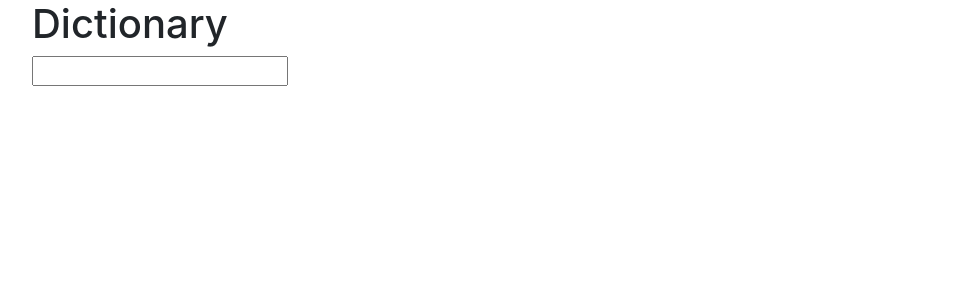
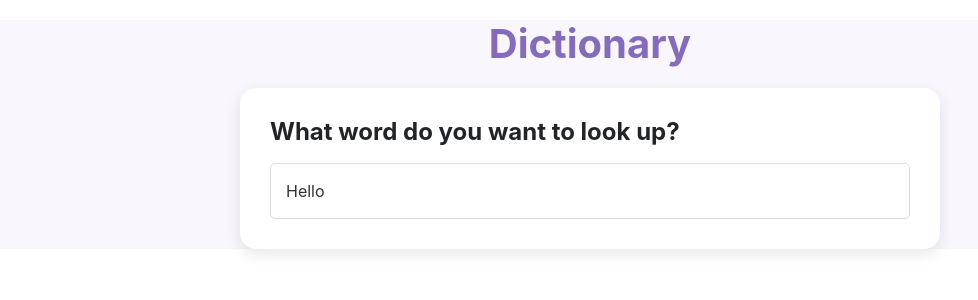
Before and after one commit to h4nie/dictionary-app, a React (Create React App) app: page / in a window 1280 px wide. Shown: the top 300 px of the page, without its empty margins (50-1028 px from the left). Built offline with nearby package versions, Linux system fonts and the light colour scheme; no server answers.

Commit message:
added styling

```diff
--- a/src/App.css
+++ b/src/App.css
@@ -0,0 +1,9 @@
+.App {
+  background: #f9f7fd;
+}
+.App h1 {
+  text-align: center;
+  margin: 20px;
+  font-weight: 700;
+  color: rgb(132, 107, 190);
+}
--- a/src/App.js
+++ b/src/App.js
@@ -8,7 +8,7 @@ function App() {
         <header className="App-header">
           <h1>Dictionary</h1>
         </header>
-        <Dictionary />
+        <Dictionary defaultWord="Hello" />
       </div>
     </div>
   );
--- /dev/null
+++ b/src/Definitions.css
@@ -0,0 +1,11 @@
+.Definitions .definition {
+  font-size: 16px;
+  font-weight: 600;
+  margin-top: 28px;
+  margin-bottom: 6px;
+}
+.Definitions .example {
+  font-size: 14px;
+  opacity: 50%;
+  font-weight: 650;
+}
--- a/src/Definitions.js
+++ b/src/Definitions.js
@@ -1,15 +1,15 @@
 import React from "react";
+import "./Definitions.css";
 
 export default function Definitions(props) {
+  props.definitions;
   return (
     <div className="Definitions">
       {props.definitions.map(function (definition, index) {
         return (
           <div key={index}>
-            <strong>{index + 1}.</strong>
-            {definition.definition}
-            <br />
-            <br />
+            <div className="definition">{definition.definition}</div>
+            <em className="example">{definition.example}</em>
           </div>
         );
       })}
--- a/src/Dictionary.css
+++ b/src/Dictionary.css
@@ -1,2 +1,19 @@
-.Dictionary {
+.Dictionary section {
+  background: white;
+  border-radius: 16px;
+  box-shadow: 0px 5px 15px rgba(0, 0, 0, 10%);
+  padding: 30px;
+  margin: 20px auto;
+  max-width: 700px;
 }
+.Dictionary input {
+  width: 100%;
+  padding: 15px;
+  border: 1px solid #ddd;
+  color: #333;
+  border-radius: 5px;
+}
+.Dictionary h4 {
+  font-weight: 700;
+  margin-bottom: 16px;
+}
--- a/src/Dictionary.js
+++ b/src/Dictionary.js
@@ -3,26 +3,43 @@ import axios from "axios";
 import Results from "./Results";
 import "./Dictionary.css";
 
-export default function Dictionary() {
-  const [word, setWord] = useState("");
+export default function Dictionary(props) {
+  const [word, setWord] = useState(props.defaultWord);
   const [results, setResults] = useState(null);
+  const [loaded, setLoaded] = useState(false);
   function handleResponse(response) {
     setResults(response.data[0]);
   }
-  function search(event) {
-    event.preventDefault();
+  function search() {
     let apiUrl = `https://api.dictionaryapi.dev/api/v2/entries/en_US/${word}`;
     axios.get(apiUrl).then(handleResponse);
+  }
+  function handleSubmit(event) {
+    event.preventDefault();
+    search();
   }
   function handleWord(event) {
     setWord(event.target.value);
   }
+
+  if (loaded) {
     return (
       <div className="Dictionary">
-      <form onSubmit={search}>
-        <input type="search" onChange={handleWord} />
+        <section>
+          <h4>What word do you want to look up?</h4>
+          <form onSubmit={handleSubmit}>
+            <input
+              type="search"
+              onChange={handleWord}
+              defaultValue={props.defaultWord}
+            />
           </form>
+        </section>
         <Results results={results} />
       </div>
     );
+  } else {
+    search();
+    setLoaded(true);
   }
+}
--- /dev/null
+++ b/src/Phonetics.css
@@ -0,0 +1,21 @@
+.Phonetics div {
+  margin-top: 25px;
+}
+.Phonetics a {
+  border: 1px solid #ddd;
+  padding: 10px;
+  margin-right: 10px;
+  border-radius: 16px;
+  text-decoration: none;
+  color: #a98de8;
+  transition: all 200ms ease-in-out;
+}
+.Phonetics a:hover {
+  text-decoration: none;
+  background-color: #a98de8;
+  color: white;
+  border: 1px solid #a98de8;
+}
+.Phonetics strong {
+  opacity: 0.5;
+}
--- a/src/Phonetics.js
+++ b/src/Phonetics.js
@@ -1,13 +1,16 @@
 import React from "react";
+import "./Phonetics.css";
 
 export default function Phonetics(props) {
-  console.log(props.phonetics);
   return (
     <div className="Phonetics">
       {props.phonetics.map(function (phonetic, index) {
         return (
           <div key={index}>
-            <a href={phonetic.audio}>Listen</a> {phonetic.text}
+            <a href={phonetic.audio} target="_blank" rel="noreferrer">
+              Listen
+            </a>{" "}
+            <strong>{phonetic.text}</strong>
           </div>
         );
       })}
--- /dev/null
+++ b/src/Results.css
@@ -0,0 +1,12 @@
+.Results h2 {
+  font-size: 45px;
+  opacity: 90%;
+  text-transform: capitalize;
+}
+.Results h5 {
+  font-size: 28px;
+  text-transform: capitalize;
+  opacity: 70%;
+  margin: 10px;
+  font-weight: 700;
+}
--- a/src/Results.js
+++ b/src/Results.js
@@ -2,6 +2,7 @@ import React from "react";
 import Definitions from "./Definitions";
 import Synonyms from "./Synonyms";
 import Phonetics from "./Phonetics";
+import "./Results.css";
 
 export default function Results(props) {
   if (props.results === null) {
@@ -9,19 +10,22 @@ export default function Results(props) {
   } else {
     return (
       <div className="Results">
+        <section>
+          {" "}
           <h2>{props.results.word}</h2>
           <Phonetics phonetics={props.results.phonetics} />
-        <br />
+        </section>
         <div>
           {props.results.meanings.map(function (meaning, index) {
             return (
               <div key={index}>
+                <section>
                   <h5>{meaning.partOfSpeech}</h5>
                   <div>
                     <Definitions definitions={meaning.definitions} />
                     <Synonyms synonyms={meaning.synonyms} />
                   </div>
-                <br />
+                </section>
               </div>
             );
           })}
--- /dev/null
+++ b/src/Synonyms.css
@@ -0,0 +1,11 @@
+.Synonyms ul {
+  margin: 20px 0;
+  padding: 0;
+}
+.Synonyms li {
+  opacity: 70%;
+  font-weight: 400;
+  display: inline-block;
+  padding-right: 10px;
+  font-size: 15px;
+}
--- a/src/Synonyms.js
+++ b/src/Synonyms.js
@@ -1,8 +1,9 @@
 import React from "react";
+import "./Synonyms.css";
 
 export default function Synonyms(props) {
   return (
-    <div className="synonyms">
+    <div className="Synonyms">
       <ul>
         {props.synonyms.map(function (synonym, index) {
           return <li key={index}>{synonym}</li>;
```
Lines whose indentation alone changed are shown as unchanged.
